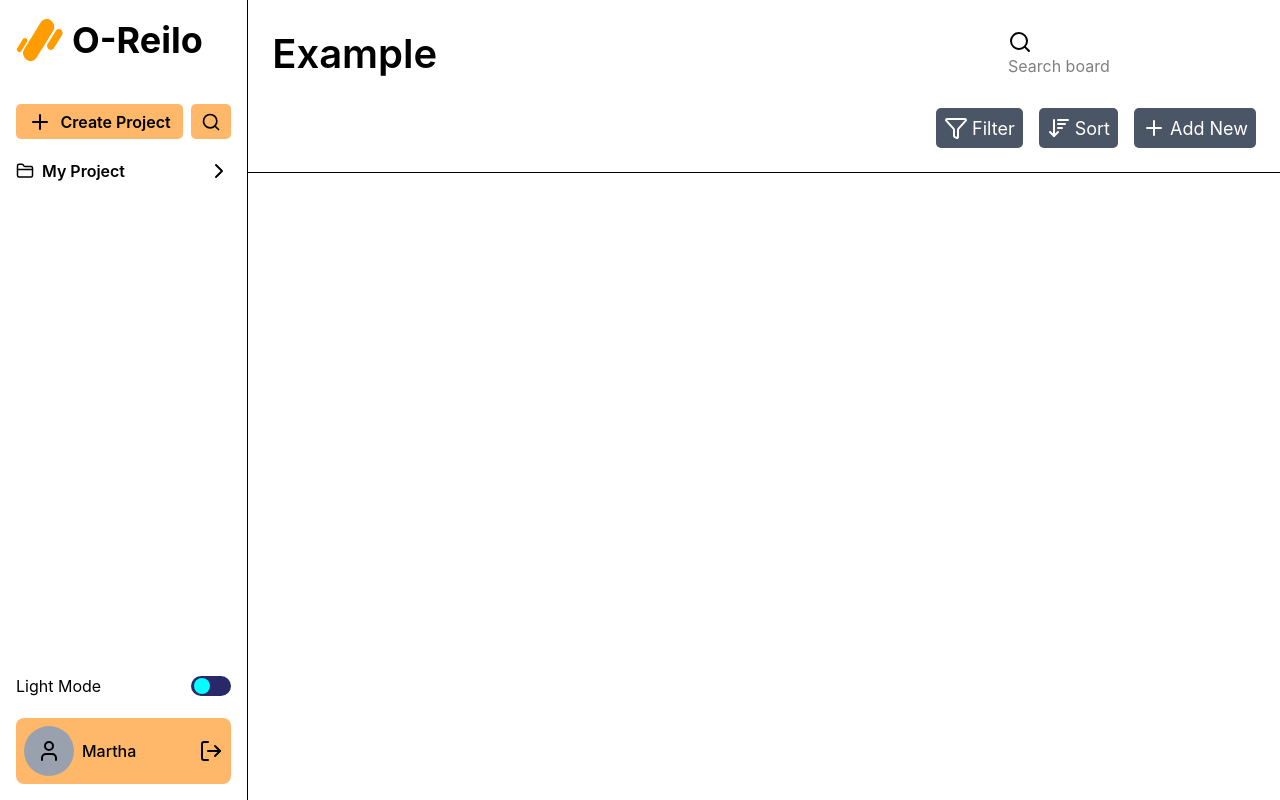
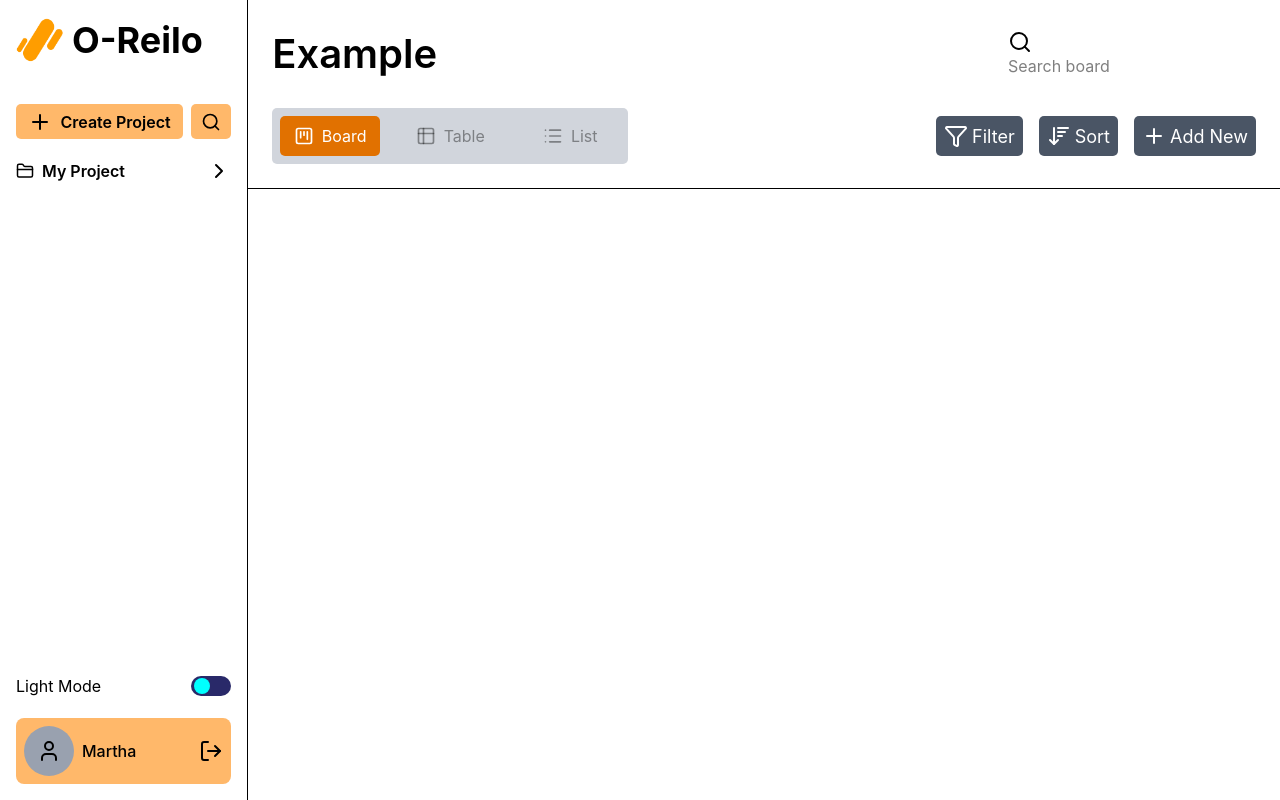
Before and after one commit to Zer0-Gravity/mini-react-project, a React (Vite) app in the folder kanban-app/: page / in a window 1280 px wide. Built offline with nearby package versions, Linux system fonts and the light colour scheme.

Commit message:
feat: add button tab logic
- Use object array
- add animation using framer motion

```diff
--- a/kanban-app/src/components/page/ProjectPage.tsx
+++ b/kanban-app/src/components/page/ProjectPage.tsx
@@ -1,6 +1,24 @@
-import { Filter, Plus, Search, SortDesc } from "lucide-react";
+import {
+    Filter,
+    List,
+    Plus,
+    Search,
+    SortDesc,
+    SquareKanban,
+    Table2,
+} from "lucide-react";
+import { motion } from "motion/react";
+import { useState } from "react";
+
+const tabs = [
+    { id: "Board", icon: <SquareKanban size={20} /> },
+    { id: "Table", icon: <Table2 size={20} /> },
+    { id: "List", icon: <List size={20} /> },
+];
 
 function ProjectPage() {
+    const [activeTab, setActiveTab] = useState<string>(tabs[0].id);
+
     return (
         <main className="h-screen w-screen">
             <section className="p-6 border-b space-y-6">
@@ -14,7 +32,31 @@ function ProjectPage() {
 
                 <div className="flex items-center justify-between">
                     {/* Tab button */}
-                    <div></div>
+                    <div className="bg-gray-300 rounded-[5px] p-2 flex gap-5">
+                        {tabs.map((tab, index) => (
+                            <button
+                                key={index}
+                                className={`relative w-25 h-10 ${activeTab === tab.id ? "text-white" : "text-black/40"} transition-colors grid place-items-center`}
+                                onClick={() => setActiveTab(tab.id)}
+                            >
+                                {activeTab === tab.id && (
+                                    <motion.div
+                                        className="absolute inset-0 bg-amber-600 z-0 rounded-[5px]"
+                                        layoutId="activePill"
+                                        transition={{
+                                            type: "spring",
+                                            stiffness: 380,
+                                            damping: 30,
+                                        }}
+                                    />
+                                )}
+
+                                <div className="flex items-center gap-2 relative z-10">
+                                    {tab.icon} <span>{tab.id}</span>
+                                </div>
+                            </button>
+                        ))}
+                    </div>
 
                     {/* Other utility button */}
                     <div className="flex items-center gap-4">
```
